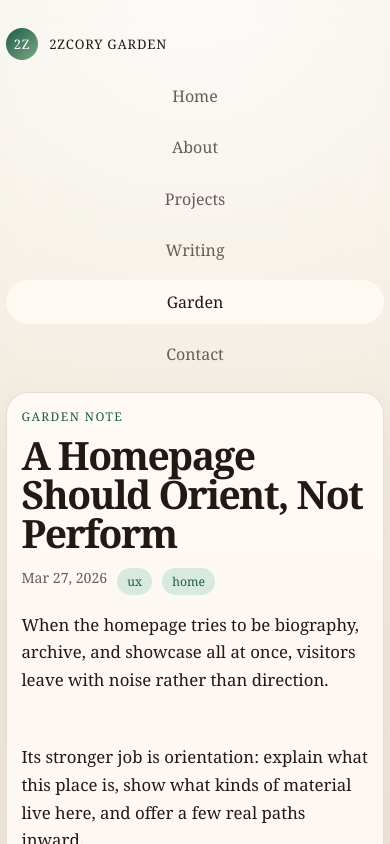
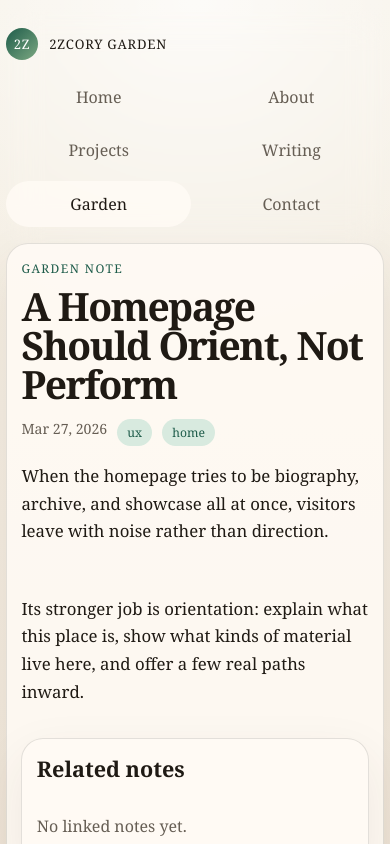
Before and after one commit to 2zcory/2zcory-garden, a Next.js app: page /garden/a-homepage-should-orient-not-perform in a window 390 px wide. Shown: the top 844 px of the page. Built offline with nearby package versions, Linux system fonts and the light colour scheme.

Commit message:
Tighten mobile header and home hero

```diff
--- a/app/globals.css
+++ b/app/globals.css
@@ -378,14 +378,19 @@ main {
 
   .site-nav {
     width: 100%;
+    display: grid;
+    grid-template-columns: repeat(3, minmax(0, 1fr));
     gap: 0.45rem;
   }
 
   .nav-link {
-    flex: 1 1 calc(50% - 0.45rem);
+    display: flex;
+    align-items: center;
+    justify-content: center;
     justify-content: center;
     text-align: center;
-    padding: 0.7rem 0.85rem;
+    min-height: 2.9rem;
+    padding: 0.7rem 0.6rem;
   }
 
   .hero-card,
@@ -431,6 +436,19 @@ main {
   .meta-row {
     font-size: 0.88rem;
   }
+
+  .home-atlas-title {
+    font-size: clamp(2.35rem, 11vw, 3.7rem);
+    max-width: 8ch;
+  }
+
+  .home-atlas-lead {
+    font-size: 1rem;
+  }
+
+  .home-atlas-shell {
+    padding: 1.15rem;
+  }
 }
 
 @media (max-width: 480px) {
@@ -438,8 +456,8 @@ main {
     width: min(100% - 0.75rem, 1120px);
   }
 
-  .nav-link {
-    flex-basis: 100%;
+  .site-nav {
+    grid-template-columns: repeat(2, minmax(0, 1fr));
   }
 
   .hero-card {
@@ -454,6 +472,15 @@ main {
   .badge {
     padding: 0.3rem 0.65rem;
     font-size: 0.76rem;
+  }
+
+  .home-atlas-title {
+    font-size: clamp(2.15rem, 10.5vw, 3.15rem);
+  }
+
+  .home-route-card,
+  .home-rule-card {
+    padding: 1rem;
   }
 }
 
```
